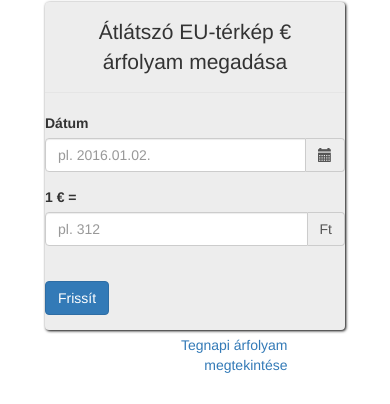
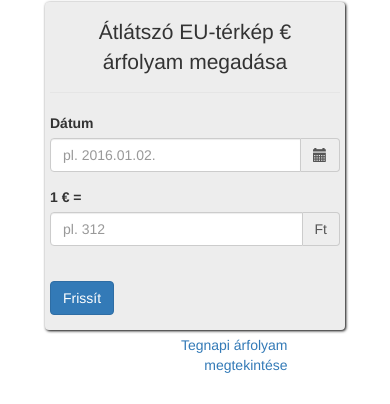
Before and after one commit to atlatszo/data, a Python web app: template eu-terkep/templates/valuta.html in a window 390 px wide. Shown: the part 167-571 px from the top of the page. Run offline with Jinja, Linux system fonts and the light colour scheme; the template is opened without the code that fills it, so the values that code supplies are empty; some libraries are stand-ins or nearby versions.

Commit message:
Mobile ready valuta

```diff
--- a/eu-terkep/templates/valuta.html
+++ b/eu-terkep/templates/valuta.html
@@ -58,6 +58,9 @@
             .rate_help {
                 display: none;
                 color: #c40000;
+            }
+            #changeMoney {
+                margin: 5px;
             }
 
         </style>
```
